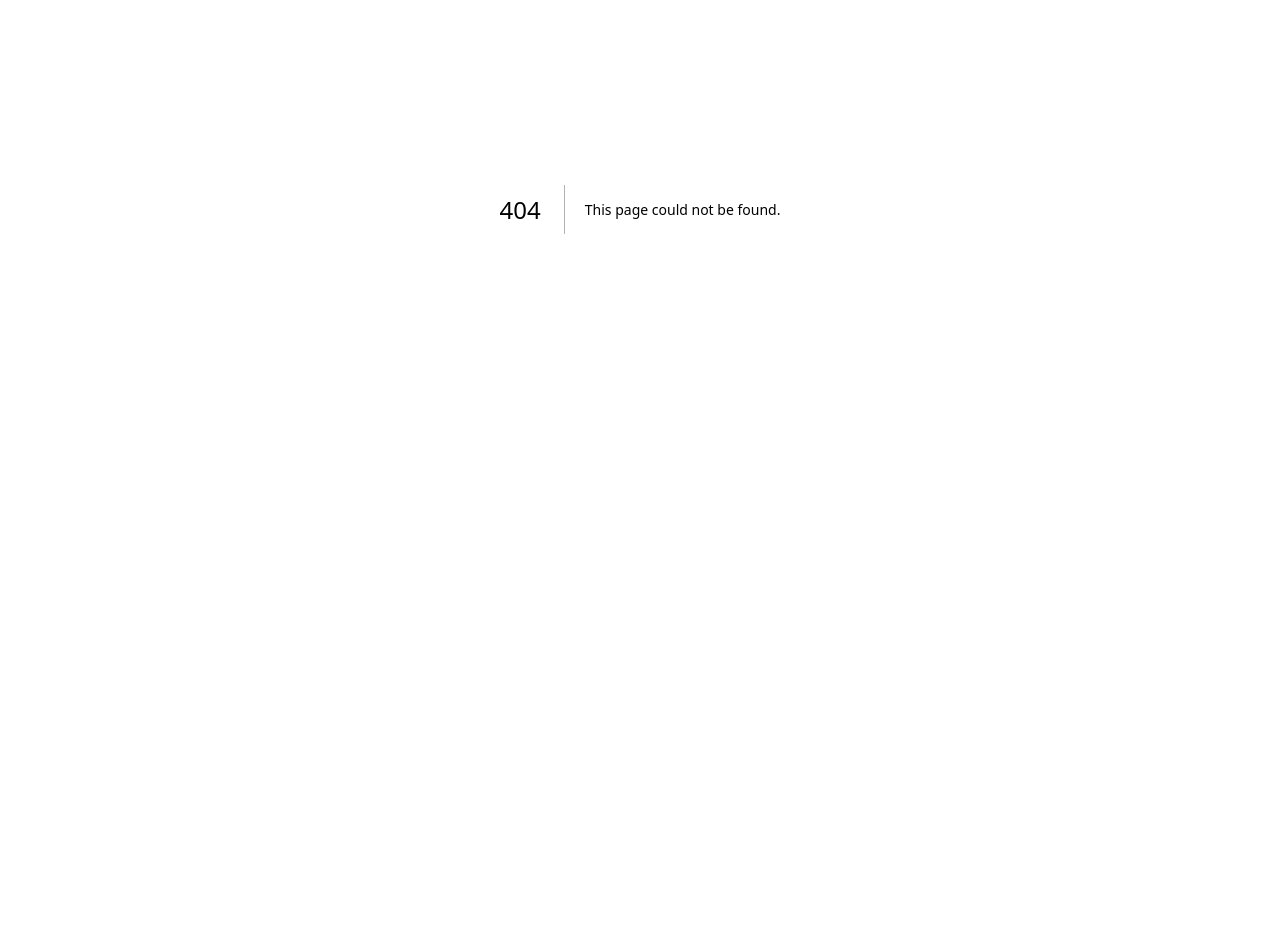
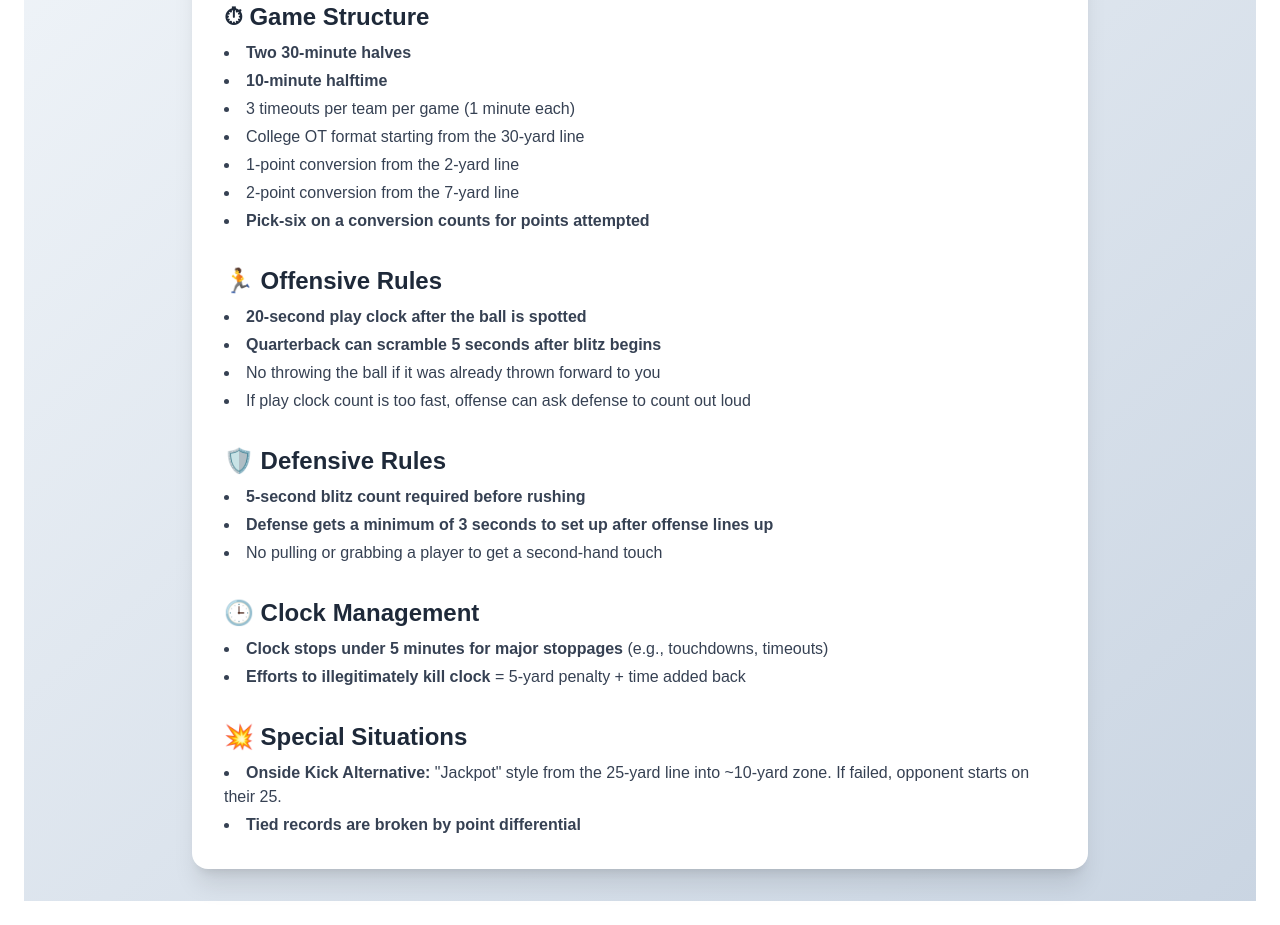
Before and after one commit to wgraz/bbfl-site, a Next.js app: page /rules in a window 1280 px wide. Before the commit this address had no page. Shown: the part 300-1225 px from the top of the page. Before the commit the page ends 933 px from the top, so only its background shows below. Built offline with nearby package versions, Linux system fonts and the light colour scheme.

Commit message:
feat: add official BBFL Rules page with structured layout and styled sections

```diff
--- /dev/null
+++ b/app/rules/page.tsx
@@ -0,0 +1,117 @@
+// app/rules/page.tsx
+export default function RulesPage() {
+  return (
+    <main className="min-h-screen bg-gradient-to-br from-slate-100 to-slate-300 p-8">
+      <div className="max-w-4xl mx-auto bg-white shadow-xl rounded-2xl p-8">
+        <h1 className="text-4xl font-extrabold text-center text-blue-700 mb-6">
+          📜 BBFL Official Rules
+        </h1>
+
+        <p className="text-gray-700 text-center mb-10">
+          These rules govern all BBFL play. Review them carefully. Bolded rules
+          are strictly enforced.
+        </p>
+
+        <section className="space-y-8">
+          <div>
+            <h2 className="text-2xl font-bold text-gray-800 mb-2">
+              ⏱ Game Structure
+            </h2>
+            <ul className="list-disc list-inside text-gray-700 space-y-1">
+              <li>
+                <strong>Two 30-minute halves</strong>
+              </li>
+              <li>
+                <strong>10-minute halftime</strong>
+              </li>
+              <li>3 timeouts per team per game (1 minute each)</li>
+              <li>College OT format starting from the 30-yard line</li>
+              <li>1-point conversion from the 2-yard line</li>
+              <li>2-point conversion from the 7-yard line</li>
+              <li>
+                <strong>
+                  Pick-six on a conversion counts for points attempted
+                </strong>
+              </li>
+            </ul>
+          </div>
+
+          <div>
+            <h2 className="text-2xl font-bold text-gray-800 mb-2">
+              🏃 Offensive Rules
+            </h2>
+            <ul className="list-disc list-inside text-gray-700 space-y-1">
+              <li>
+                <strong>20-second play clock after the ball is spotted</strong>
+              </li>
+              <li>
+                <strong>
+                  Quarterback can scramble 5 seconds after blitz begins
+                </strong>
+              </li>
+              <li>
+                No throwing the ball if it was already thrown forward to you
+              </li>
+              <li>
+                If play clock count is too fast, offense can ask defense to
+                count out loud
+              </li>
+            </ul>
+          </div>
+
+          <div>
+            <h2 className="text-2xl font-bold text-gray-800 mb-2">
+              🛡️ Defensive Rules
+            </h2>
+            <ul className="list-disc list-inside text-gray-700 space-y-1">
+              <li>
+                <strong>5-second blitz count required before rushing</strong>
+              </li>
+              <li>
+                <strong>
+                  Defense gets a minimum of 3 seconds to set up after offense
+                  lines up
+                </strong>
+              </li>
+              <li>
+                No pulling or grabbing a player to get a second-hand touch
+              </li>
+            </ul>
+          </div>
+
+          <div>
+            <h2 className="text-2xl font-bold text-gray-800 mb-2">
+              🕒 Clock Management
+            </h2>
+            <ul className="list-disc list-inside text-gray-700 space-y-1">
+              <li>
+                <strong>Clock stops under 5 minutes for major stoppages</strong>{" "}
+                (e.g., touchdowns, timeouts)
+              </li>
+              <li>
+                <strong>Efforts to illegitimately kill clock</strong> = 5-yard
+                penalty + time added back
+              </li>
+            </ul>
+          </div>
+
+          <div>
+            <h2 className="text-2xl font-bold text-gray-800 mb-2">
+              💥 Special Situations
+            </h2>
+            <ul className="list-disc list-inside text-gray-700 space-y-1">
+              <li>
+                <strong>Onside Kick Alternative:</strong> "Jackpot" style from
+                the 25-yard line into ~10-yard zone. If failed, opponent starts
+                on their 25.
+              </li>
+              <li>
+                <strong>Tied records are broken by point differential</strong>
+              </li>
+            </ul>
+          </div>
+        </section>
+      </div>
+    </main>
+  );
+}
```
